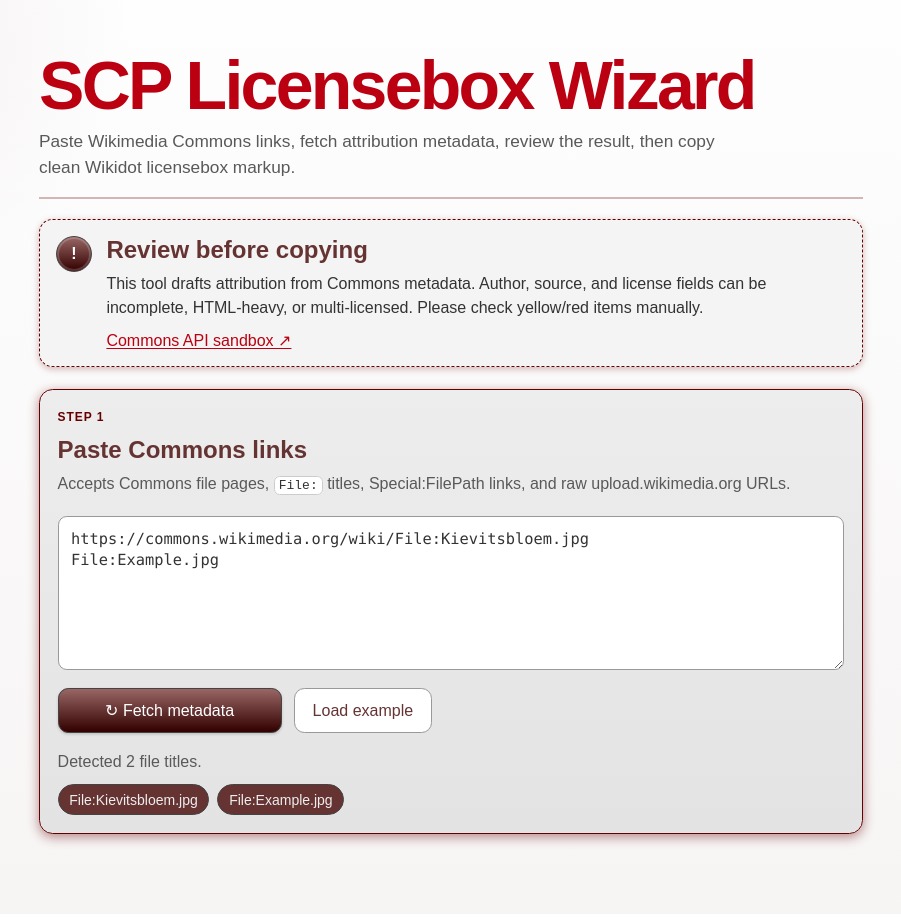
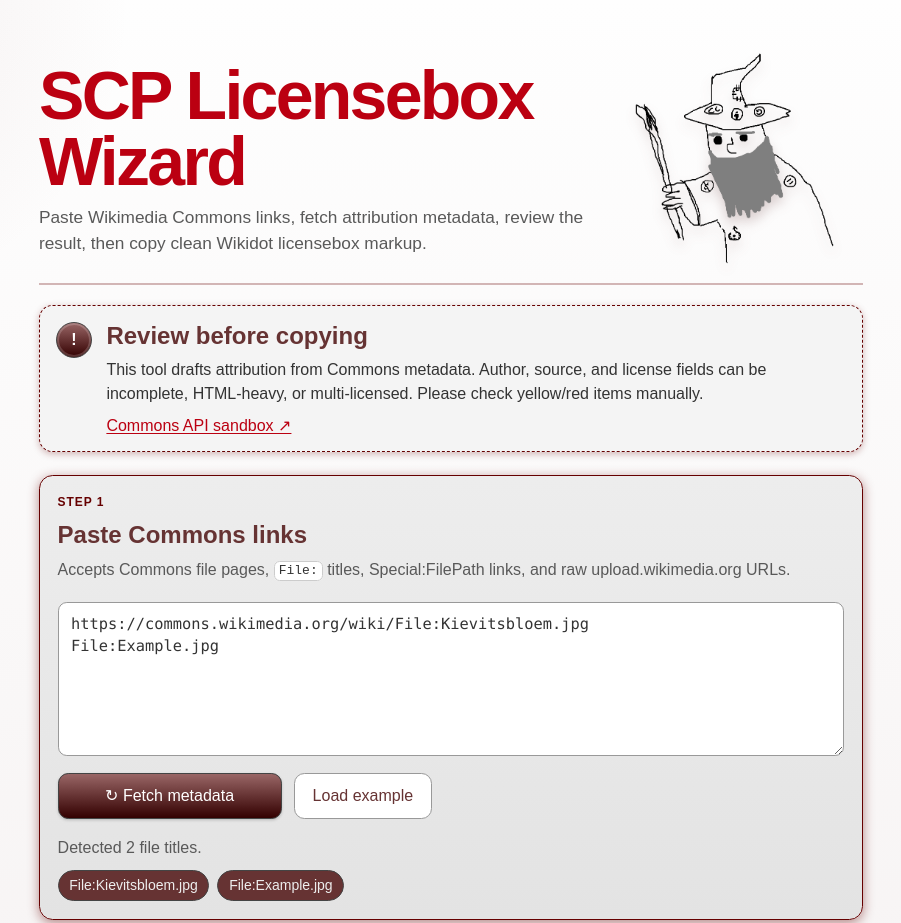
Before and after one commit to WackDog/scp-licensebox-wizard, a plain HTML site: page index.html in a window 1280 px wide. Shown: the top 923 px of the page, without its empty margins (189-1090 px from the left). Drawn offline with Linux system fonts and the light colour scheme.

Commit message:
Logo Update

```diff
--- a/index.html
+++ b/index.html
@@ -9,11 +9,19 @@
 </head>
 <body>
   <main class="container">
-    <header class="hero" aria-labelledby="page-title">
-      <h1 id="page-title">SCP Licensebox Wizard</h1>
-      <p id="page-subtitle" class="subtitle">
-        Paste Wikimedia Commons links, fetch attribution metadata, review the result, then copy clean Wikidot licensebox markup.
-      </p>
+    <header class="hero hero-with-mascot" aria-labelledby="page-title">
+      <div class="hero-copy">
+        <h1 id="page-title">SCP Licensebox Wizard</h1>
+        <p id="page-subtitle" class="subtitle">
+          Paste Wikimedia Commons links, fetch attribution metadata, review the result, then copy clean Wikidot licensebox markup.
+        </p>
+      </div>
+
+      <img
+        src="cc-wizard.png"
+        alt="Creative Commons wizard mascot"
+        class="cc-wizard-logo"
+      />
     </header>
 
     <section class="notice-card" aria-labelledby="notes-heading">
--- a/styles.css
+++ b/styles.css
@@ -47,6 +47,26 @@
 .hero {
   padding: 0.5rem 0 1rem;
   border-bottom: 0.18rem double rgba(102, 0, 0, 0.28);
+}
+
+.hero-with-mascot {
+  display: flex;
+  align-items: center;
+  justify-content: space-between;
+  gap: 1.25rem;
+}
+
+.hero-copy {
+  min-width: 0;
+  flex: 1 1 auto;
+}
+
+.cc-wizard-logo {
+  width: clamp(8rem, 28vw, 15rem);
+  height: auto;
+  flex: 0 0 auto;
+  object-fit: contain;
+  filter: drop-shadow(0 0.45rem 0.35rem rgba(102, 51, 51, 0.22));
 }
 
 .eyebrow,
@@ -608,6 +628,15 @@
     padding-top: 0;
   }
 
+  .hero-with-mascot {
+    align-items: flex-start;
+    gap: 0.75rem;
+  }
+
+  .cc-wizard-logo {
+    width: clamp(5rem, 32vw, 8rem);
+  }
+
   h1 {
     font-size: clamp(2rem, 10vw, 2.6rem);
     line-height: 1.05;
```
Also changed, not shown: cc-wizard.png (added).
